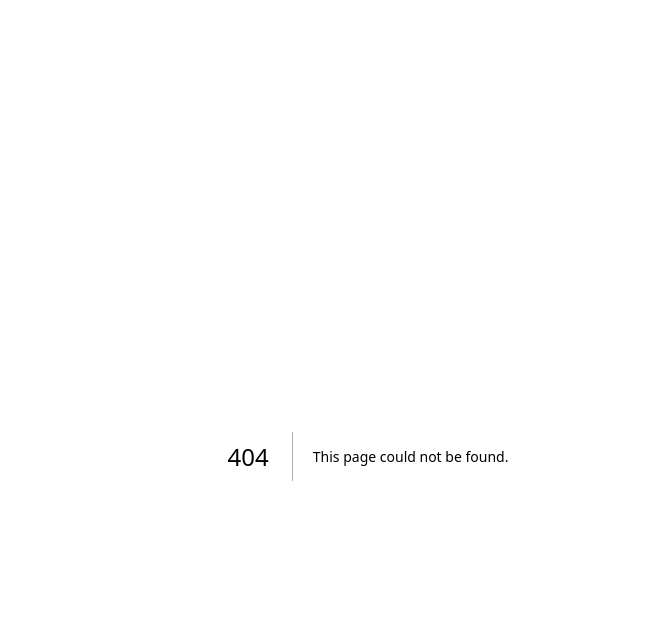
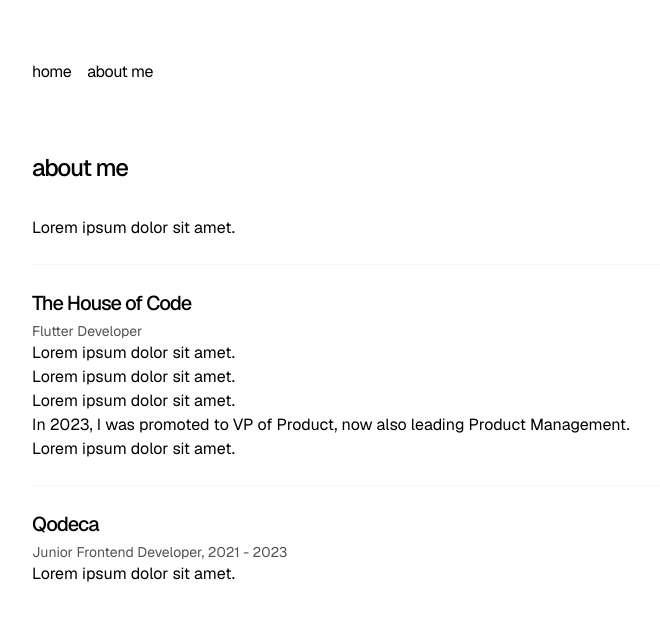
Before and after one commit to adrianczesnowski/imadrian.dev, a Next.js app: page /about in a window 1280 px wide. Before the commit this address had no page. Shown: the top 620 px of the page, without its empty margins (272-932 px from the left). Built offline with nearby package versions, Linux system fonts and the light colour scheme.

Commit message:
working on about me page, adding navigation

```diff
--- /dev/null
+++ b/src/app/about/page.tsx
@@ -0,0 +1,45 @@
+import Link from "next/link";
+
+export default function AboutPage() {
+    return (
+        <section>
+            <h1 className="font-medium text-2xl mb-8 tracking-tighter">about me</h1>
+            <div className="prose prose-neutral dark:prose-invert">
+                <p>
+                    Lorem ipsum dolor sit amet.
+                </p>
+                <hr className="my-6 border-neutral-100 dark:border-neutral-800" />
+                <h2 className="font-medium text-xl mb-1 tracking-tighter">The House of Code</h2>
+                <p className="text-neutral-600 dark:text-neutral-400 text-sm">
+                    Flutter Developer
+                </p>
+                <p>
+                   Lorem ipsum dolor sit amet.
+                </p>
+                <ul>
+                    <li>
+                       Lorem ipsum dolor sit amet.
+                    </li>
+                    <li>
+                        Lorem ipsum dolor sit amet.
+                    </li>
+                    <li>
+                        In 2023, I was promoted to VP of Product, now also leading Product
+                        Management.
+                    </li>
+                </ul>
+                <p>
+                    Lorem ipsum dolor sit amet.
+                </p>
+                <hr className="my-6 border-neutral-100 dark:border-neutral-800" />
+                <h2 className="font-medium text-xl mb-1 tracking-tighter">Qodeca</h2>
+                <p className="text-neutral-600 dark:text-neutral-400 text-sm">
+                    Junior Frontend Developer, 2021 - 2023
+                </p>
+                <p>
+                   Lorem ipsum dolor sit amet.
+                </p>
+            </div>
+        </section>
+    );
+}
--- /dev/null
+++ b/src/app/components/nav.tsx
@@ -0,0 +1,37 @@
+import Link from 'next/link';
+
+const navItems = {
+    '/': {
+        name: 'home',
+    },
+    '/about': {
+        name: 'about me',
+    },
+};
+
+export function Navbar() {
+    return (
+        <aside className="-ml-[8px] mb-16 tracking-tight">
+            <div className="lg:sticky lg:top-20">
+                <nav
+                    className="flex flex-row items-start relative px-0 pb-0 fade md:overflow-auto scroll-pr-6 md:relative"
+                    id="nav"
+                >
+                    <div className="flex flex-row space-x-0 pr-10">
+                        {Object.entries(navItems).map(([path, { name }]) => {
+                            return (
+                                <Link
+                                    key={path}
+                                    href={path}
+                                    className="transition-all hover:text-neutral-800 dark:hover:text-neutral-200 flex align-middle relative py-1 px-2"
+                                >
+                                    {name}
+                                </Link>
+                            );
+                        })}
+                    </div>
+                </nav>
+            </div>
+        </aside>
+    );
+}
--- a/src/app/layout.tsx
+++ b/src/app/layout.tsx
@@ -1,6 +1,7 @@
 import { GeistSans } from "geist/font/sans";
 import type { Metadata } from "next";
 import "./globals.css";
+import {Navbar} from "@/app/components/nav";
 
 export const metadata: Metadata = {
   title: "Adrian Czesnowski | imadrian.dev",
@@ -16,6 +17,7 @@ export default function RootLayout({
     <html lang="en" className={GeistSans.className}>
       <body className="antialiased max-w-2xl mb-16 flex flex-col md:flex-row mx-4 mt-8 lg:mx-auto">
         <main className="flex-auto min-w-0 mt-6 flex flex-col px-2 md:px-0">
+          <Navbar />
           {children}
         </main>
       </body>
--- a/src/app/page.tsx
+++ b/src/app/page.tsx
@@ -21,10 +21,10 @@ export default function Home() {
               />
             </div>
           <p className="prose prose-neutral dark:prose-invert">
-              I&apos;m Frontend Developer specializing in <strong>React</strong>.
+              I&apos;m Frontend Developer specializing in <strong>React</strong> & <strong>Flutter</strong>.
               I also work with <strong>React Native</strong> and <strong>Vue</strong>.
           </p>
-          <p>In my free time, I learn backend and spend time at the <strong>gym</strong> 🏋️‍♂️</p>
+          <p>In my free time, I learn Kotlin and spend time at the <strong>gym</strong> 🏋️‍♂️</p>
           <p>
               This is my temporary website, in my spare time I will take care of it to make it nicer here 😅
           </p>
```
